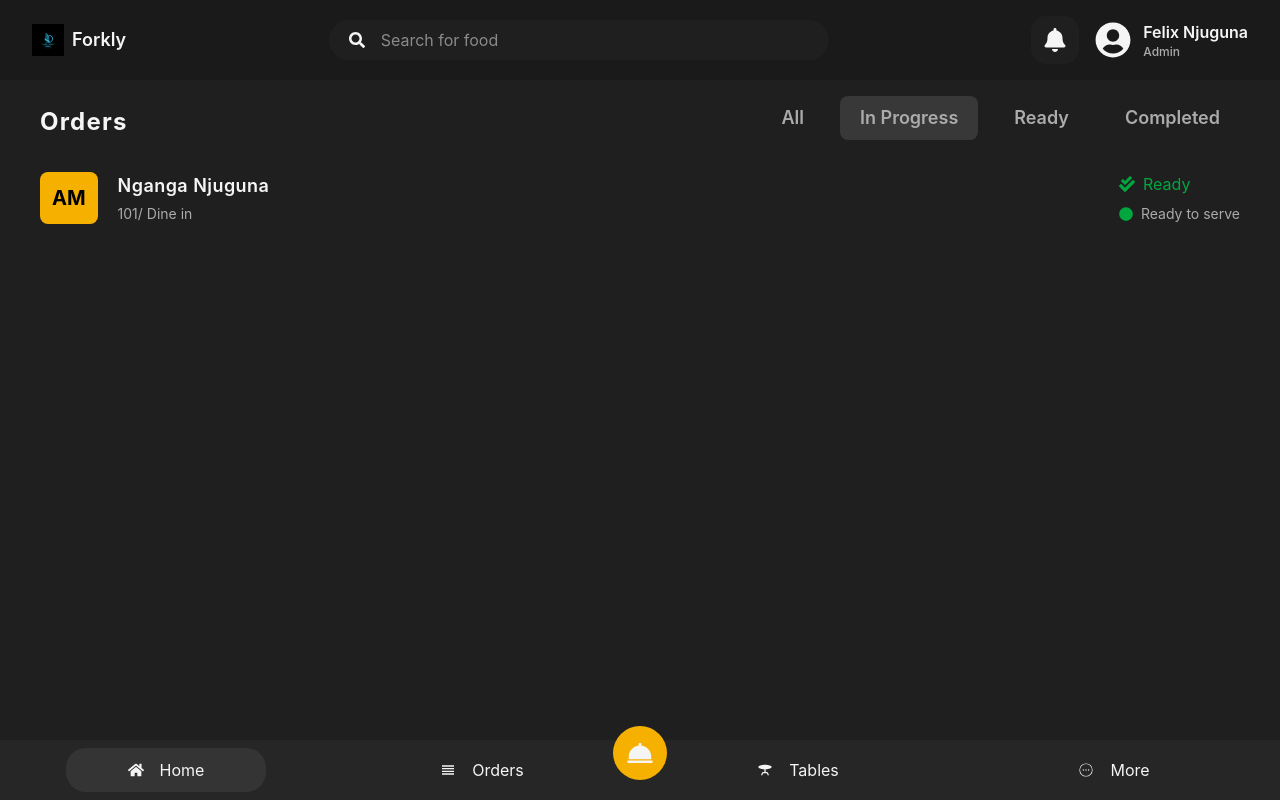
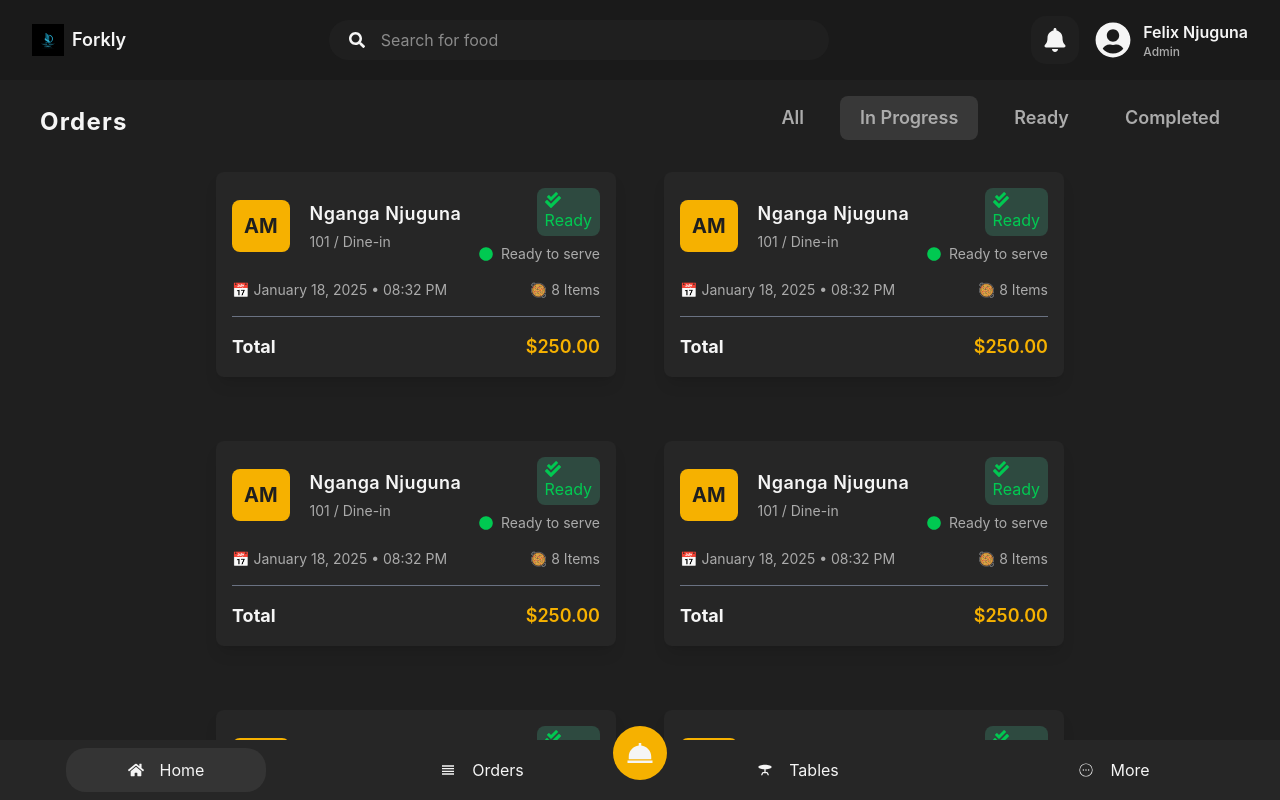
Before and after one commit to FlxBot001/pos_system, a React (Vite) app: page /orders in a window 1280 px wide. Built offline with nearby package versions, Linux system fonts and the light colour scheme.

Commit message:
Updated files for the orders page

```diff
--- a/src/components/home/MiniCard.jsx
+++ b/src/components/home/MiniCard.jsx
@@ -1,29 +1,33 @@
-import React from 'react'
+import React from 'react';
 
 const MiniCard = ({ title, icon, number, footerNum, isIncrease = true }) => {
+  const buttonColor = title === "Total Earnings" ? "bg-[#02ca3a]" : "bg-[#f6b100]";
+  const footerColor = isIncrease ? "text-[#02ca3a]" : "text-[#e63946]";
+
   return (
-    <div className="bg-[#1a1a1a] py-5 rounded-lg w-full md:w-[50%] p-4">
+    <div className="bg-[#1a1a1a] p-5 rounded-lg w-full md:w-[50%] shadow-lg">
+      {/* Title & Icon */}
       <div className="flex items-start justify-between">
         <h1 className="text-[#f5f5f5] text-lg font-semibold tracking-wide">
           {title}
         </h1>
-        <button className={`${title === "Total Earnings" ? "bg-[#02ca3a]" : "bg-[#f6b100]"} p-3 rounded-lg text-[#f5f5f5] text-2xl`}>
+        <button className={`${buttonColor} p-2 rounded-lg text-[#f5f5f5] text-2xl`}>
           {icon}
         </button>
       </div>
-      <div>
-        <h1 className="text-[#f5f5f5] text-4xl font-bold mt-5">
-          {number}
-        </h1>
+
+      {/* Number & Growth */}
+      <div className="mt-5">
+        <h1 className="text-[#f5f5f5] text-4xl font-bold">{number}</h1>
         <h1 className="text-lg mt-2">
-          <span className={`${isIncrease ? "text-[#02ca3a]" : "text-[#e63946]"}`}>
-            {`${footerNum}%`}
+          <span className={`${footerColor} font-semibold`}>
+            {footerNum}%
           </span>{" "}
           <span className="text-[#f5f5f5]">than yesterday</span>
         </h1>
       </div>
     </div>
-  )
-}
+  );
+};
 
-export default MiniCard
+export default MiniCard;
--- a/src/components/order/OrderCard.jsx
+++ b/src/components/order/OrderCard.jsx
@@ -1,37 +1,55 @@
-import React from 'react'
-import { FaCheckDouble, FaCircle } from 'react-icons/fa'
+import React from 'react';
+import { FaCheckDouble, FaCircle } from 'react-icons/fa';
 
 const OrderCard = () => {
   return (
-    <div className="flex items-center gap-5 mb-3">
+    <div className="w-[400px] bg-[#262626] p-4 rounded-lg mb-4 shadow-lg">
+      {/* Header Section */}
+      <div className="flex items-center gap-5">
         {/* Button with initials */}
-      <button className="bg-[#f6b100] p-3 text-xl font-bold rounded-lg">
+        <button className="bg-[#f6b100] p-3 text-xl font-bold rounded-lg text-[#1f1f1f]">
           AM
         </button>
 
-      {/* Main Order List Container */}
+        {/* Order Info Container */}
         <div className="flex items-center justify-between w-full">
           {/* Customer Details */}
           <div className="flex flex-col items-start gap-1">
             <h1 className="text-[#f5f5f5] text-lg font-semibold tracking-wide">
               Nganga Njuguna
             </h1>
-          <p className="text-[#ababab] text-sm">101/ Dine in</p>
+            <p className="text-[#ababab] text-sm">101 / Dine-in</p>
           </div>
 
           {/* Order Status */}
-        <div className="flex flex-col items-start gap-2">
-          <p className="text-green-600 flex items-center">
+          <div className="flex flex-col items-end gap-2">
+            <p className="text-green-500 bg-[#2e4a40] px-2 py-1 rounded-lg">
               <FaCheckDouble className="mr-2" aria-hidden="true" /> Ready
             </p>
             <p className="text-[#ababab] text-sm flex items-center">
-            <FaCircle className="mr-2 text-green-600" aria-hidden="true" />
+              <FaCircle className="mr-2 text-green-500" aria-hidden="true" />
               Ready to serve
             </p>
           </div>
         </div>
       </div>
-  )
-}
 
-export default OrderCard
+      {/* Order Meta Data */}
+      <div className="mt-4 flex justify-between items-center text-[#ababab] text-sm">
+        <p>📅 January 18, 2025 • 08:32 PM</p>
+        <p>🥘 8 Items</p>
+      </div>
+
+      {/* Separator */}
+      <hr className="w-full mt-4 border-gray-500" />
+
+      {/* Total Amount */}
+      <div className="flex items-center justify-between mt-4">
+        <h1 className="text-[#f5f5f5] text-lg font-bold">Total</h1>
+        <p className="text-lg font-semibold text-[#f6b100]">$250.00</p>
+      </div>
+    </div>
+  );
+};
+
+export default OrderCard;
--- a/src/pages/Orders.jsx
+++ b/src/pages/Orders.jsx
@@ -27,8 +27,28 @@ const Orders = () => {
       </div>
 
       {/* Order Card */}
-      <div className="px-10 py-4">
-        <OrderCard />
+      <div className="flex flex-wrap gap-12 px-10 items-center justify-center py-4 overflow-y-scroll scrollbar-hide h-[calc(100vh-5rem-5rem)]">
+      <OrderCard />
+      <OrderCard />
+      <OrderCard />
+      <OrderCard />
+      <OrderCard />
+      <OrderCard />
+      <OrderCard />
+      <OrderCard />
+      <OrderCard />
+      <OrderCard />
+      <OrderCard />
+      <OrderCard />
+      <OrderCard />
+      <OrderCard />
+      <OrderCard />
+      <OrderCard />
+      <OrderCard />
+      <OrderCard />
+      <OrderCard />
+      <OrderCard />
+      <OrderCard />
       </div>
 
       {/* Bottom Nav */}
```
Lines whose indentation alone changed are shown as unchanged.
